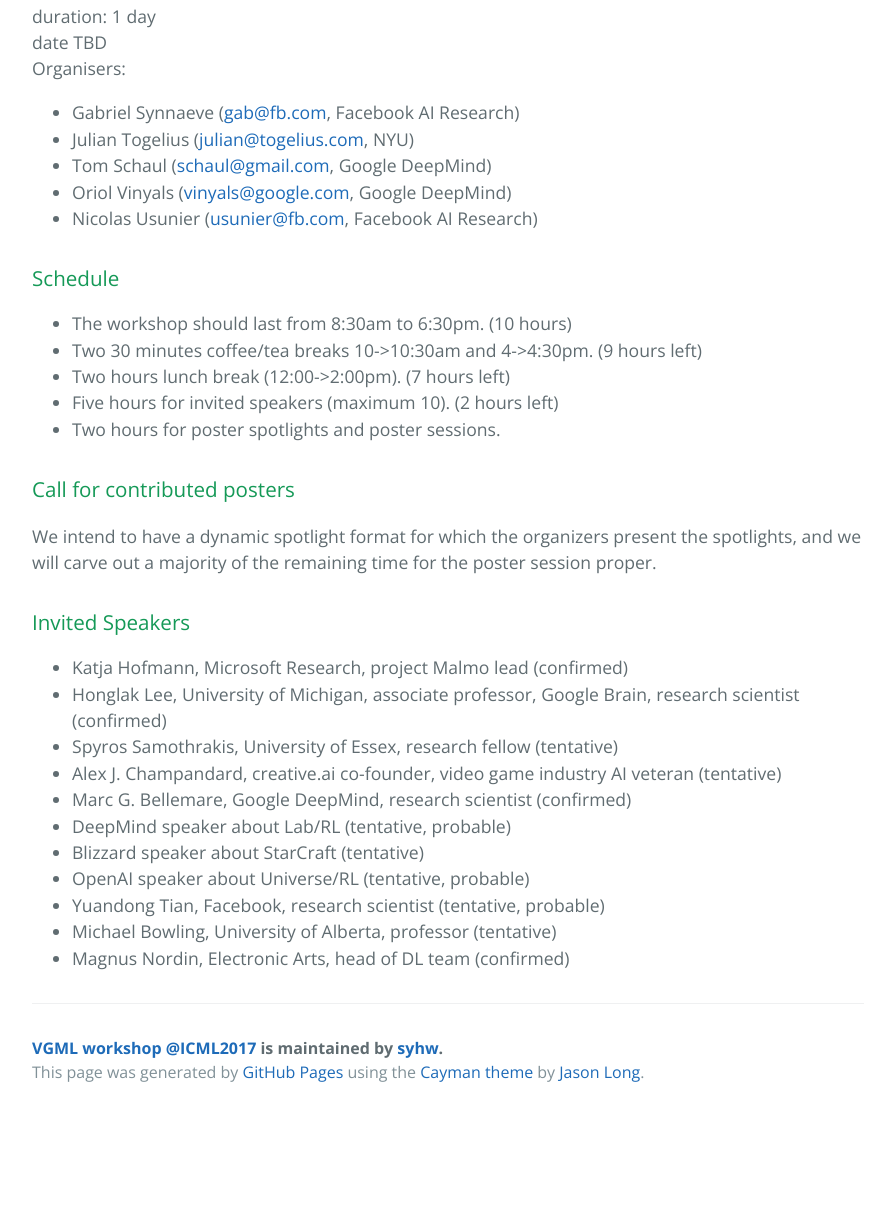
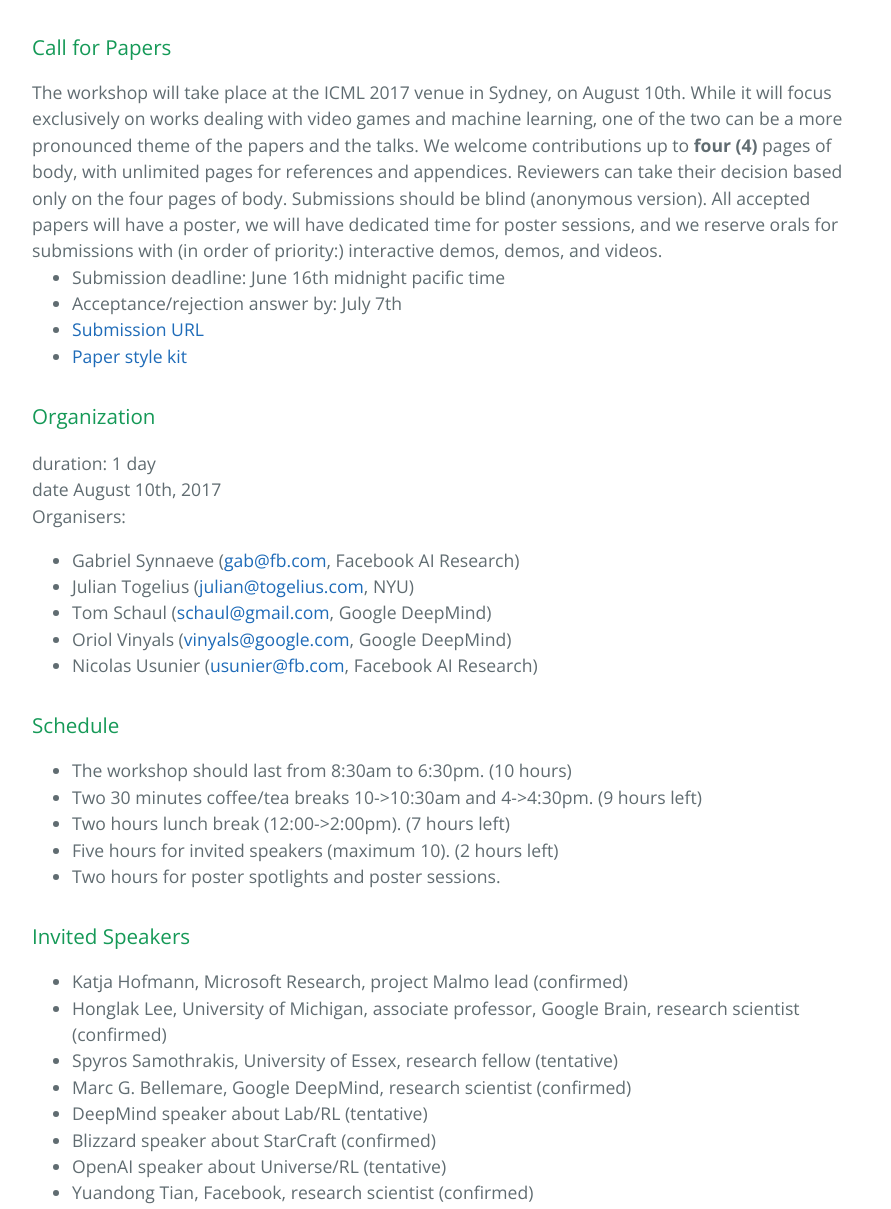
Before and after one commit to syhw/vgml_workshop_icml2017, a plain HTML site: page index.html in a window 1280 px wide. Shown: the part 1572-2781 px from the top of the page, without its empty margins (192-1083 px from the left). Before the commit the page ends 2688 px from the top, so only its background shows below. Drawn offline with nearby package versions, Linux system fonts and the light colour scheme.

Commit message:
Update index.html

```diff
--- a/index.html
+++ b/index.html
@@ -2,7 +2,7 @@
 <html lang="en-us">
   <head>
     <meta charset="UTF-8">
-    <title>VGML workshop @ICML2017 by syhw</title>
+    <title>VGML workshop @ICML2017 (Sydney), August 10th 2017</title>
     <meta name="viewport" content="width=device-width, initial-scale=1">
     <link rel="stylesheet" type="text/css" href="stylesheets/normalize.css" media="screen">
     <link href='https://fonts.googleapis.com/css?family=Open+Sans:400,700' rel='stylesheet' type='text/css'>
@@ -12,7 +12,7 @@
   <body>
 
     <section class="page-header">
-      <h1 class="project-name">VGML workshop @ICML2017</h1>
+      <h1 class="project-name">VGML workshop @ICML2017 (Sydney), August 10th 2017</h1>
       <h2 class="project-tagline"></h2>
       <!--
       <a href="https://github.com/syhw/vgml_workshop_nips2016" class="btn">View on GitHub</a>
@@ -32,7 +32,7 @@
       <p>This workshop focuses on complex games which provide interesting and hard challenges for machine learning. Going beyond simple toy problems of the past, and games which can easily be solved with search, we focus on games where learning is likely to be necessary to play well. This includes strategy games such as StarCraft [4,5], open-world games such as MineCraft [6,7,8], first-person shooters such as Doom [9,10], as well as hard and unsolved 2D games such as Ms. Pac-Man and Montezuma's Revenge [11,12,13]. While we see most of the challenges in game-playing, there are also interesting machine learning challenges in modeling and content generation [14]. This workshop aims at bringing together all researchers from ICML who want to use video games as a benchmark. We will have talks by invited speakers from machine learning, from the game AI community, and from the video games industry.</p>
 
 <p><small>
-    [1] Greg Brockman, Catherine Olsson, Alex Ray, et al., <a href="https://openai.com/blog/universe/">"OpenAI Universe"</a> (2016).<br>
+[1] Greg Brockman, Catherine Olsson, Alex Ray, et al., <a href="https://openai.com/blog/universe/">"OpenAI Universe"</a> (2016).<br>
 [2] Charles Beattie, Joel Z. Leibo, Denis Teplyashin, Tom Ward, Marcus Wainwright, Heinrich Küttler, Andrew Lefrancq, Simon Green, Víctor Valdés, Amir Sadik, Julian Schrittwieser, Keith Anderson, Sarah York, Max Cant, Adam Cain, Adrian Bolton, Stephen Gaffney, Helen King, Demis Hassabis, Shane Legg, Stig Petersen, "DeepMind Lab", arXiv:1612.03801 (2016).<br>
 [3] Gabriel Synnaeve, Nantas Nardelli, Alex Auvolat, Soumith Chintala, Timothée Lacroix, Zeming Lin, Florian Richoux, Nicolas Usunier, "TorchCraft: a Library for Machine Learning Research on Real-Time Strategy Games", arXiv:1611.00625 (2016).<br>
 [4] Santiago Ontanon, Gabriel Synnaeve, Alberto Uriarte, Florian Richoux, David Churchill, Mike Preuss, "A Survey of Real-Time Strategy Game AI Research and Competition in StarCraft", IEEE Transactions on Computational Intelligence and AI in games 5.4 (2013): 293-311.<br>
@@ -48,12 +48,21 @@
 [14] Julian Togelius, Georgios N. Yannakakis, Kenneth O. Stanley and Cameron Browne, "Search-based Procedural Content Generation: a Taxonomy and Survey". IEEE TCIAIG (2011).<br>
 </small></p>
 
+<h3>
+<a id="cfp" class="anchor" href="#cfp" aria-hidden="true"><span aria-hidden="true" class="octicon octicon-link"></span></a>Call for Papers</h3>
+The workshop will take place at the ICML 2017 venue in Sydney, on August 10th. While it will focus exclusively on works dealing with video games and machine learning, one of the two can be a more pronounced theme of the papers and the talks. We welcome contributions up to <b>four (4)</b> pages of body, with unlimited pages for references and appendices. Reviewers can take their decision based only on the four pages of body. Submissions should be blind (anonymous version). All accepted papers will have a poster, we will have dedicated time for poster sessions, and we reserve orals for submissions with (in order of priority:) interactive demos, demos, and videos.
+      <ul>
+        <li>Submission deadline: June 16th midnight pacific time</li>
+        <li>Acceptance/rejection answer by: July 7th</li>
+        <li><a href="https://easychair.org/conferences/?conf=vgml2017">Submission URL</a></li>
+        <li><a href="https://2017.icml.cc/Conferences/2017/StyleAuthorInstructions">Paper style kit</a></li>
+      </ul>
 
 <h3>
 <a id="organization" class="anchor" href="#organization" aria-hidden="true"><span aria-hidden="true" class="octicon octicon-link"></span></a>Organization</h3>
 
 <p>duration: 1 day<br>
-date TBD<br>
+date August 10th, 2017<br>
 Organisers:</p>
 
 <ul>
@@ -75,23 +84,18 @@ Organisers:</p>
 </ul>
 
 <h3>
-<a id="call-for-contributed-posters" class="anchor" href="#call-for-contributed-posters" aria-hidden="true"><span aria-hidden="true" class="octicon octicon-link"></span></a>Call for contributed posters</h3>
-<p>We intend to have a dynamic spotlight format for which the organizers present the spotlights, and we will carve out a majority of the remaining time for the poster session proper.</p>
-
-<h3>
 <a id="invited-speakers" class="anchor" href="#invited-speakers" aria-hidden="true"><span aria-hidden="true" class="octicon octicon-link"></span></a>Invited Speakers</h3>
 
 <ul>
 <li>Katja Hofmann, Microsoft Research, project Malmo lead (confirmed)</li>
 <li>Honglak Lee, University of Michigan, associate professor, Google Brain, research scientist (confirmed)</li>
 <li>Spyros Samothrakis, University of Essex, research fellow (tentative)</li>
-<li>Alex J. Champandard, creative.ai co-founder, video game industry AI veteran (tentative)</li>
 <li>Marc G. Bellemare, Google DeepMind, research scientist (confirmed)</li>
-<li>DeepMind speaker about Lab/RL (tentative, probable)</li>
-<li>Blizzard speaker about StarCraft (tentative)</li>
-<li>OpenAI speaker about Universe/RL (tentative, probable)</li>
-<li>Yuandong Tian, Facebook, research scientist (tentative, probable)</li>
-<li>Michael Bowling, University of Alberta, professor (tentative)</li>
+<li>DeepMind speaker about Lab/RL (tentative)</li>
+<li>Blizzard speaker about StarCraft (confirmed)</li>
+<li>OpenAI speaker about Universe/RL (tentative)</li>
+<li>Yuandong Tian, Facebook, research scientist (confirmed)</li>
+<!--<li>Michael Bowling, University of Alberta, professor (tentative)</li>-->
 <li>Magnus Nordin, Electronic Arts, head of DL team (confirmed)</li>
 </ul>
 
```
